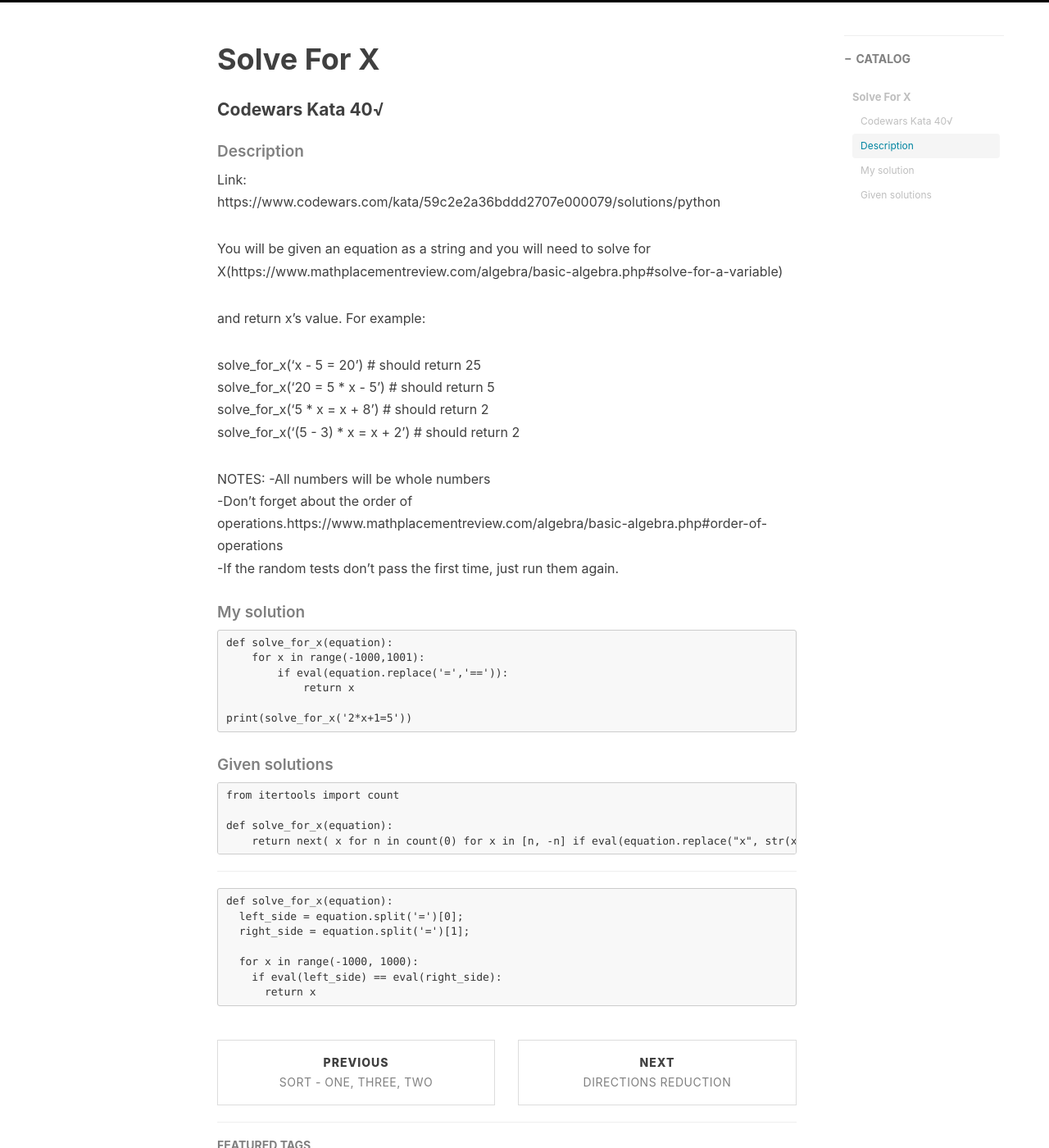
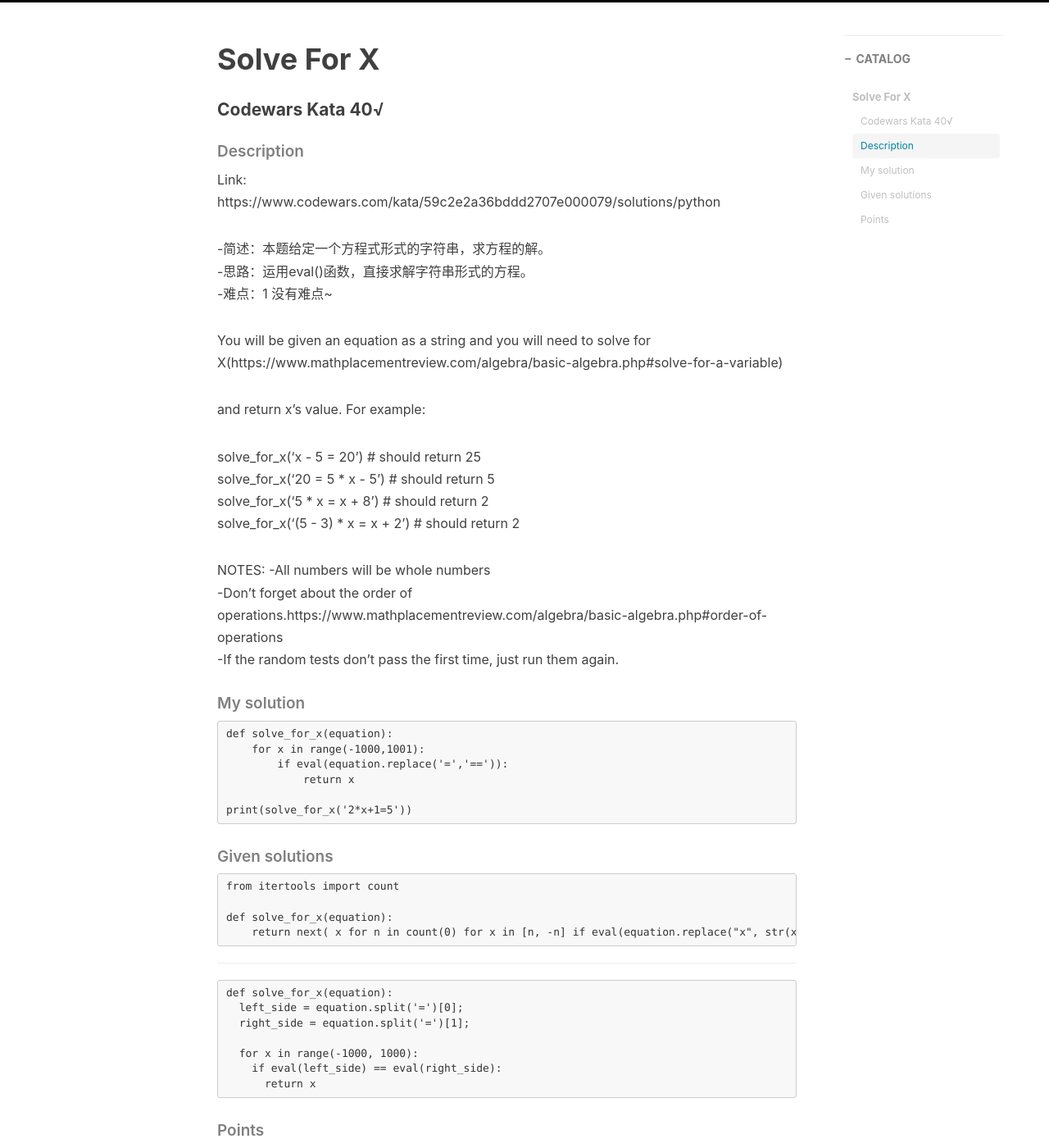
Before and after one commit to huiyanglu/huiyanglu.github.io, a Jekyll site: the page built from _posts/2018-10-21-Codewars-5kyu_solve_for_x.md, in a window 1280 px wide and 1400 px high, scrolled down 520 px. Shown: the whole window at 82% size. Built offline with Jekyll 4.4.1, drawn with Linux system fonts in a browser that asks for light colours; nearby versions of some CDN libraries; comment, search, counter and statistics services are not loaded; some of the changed text lies outside the part shown.

Commit message:
Update 2018-10-21-Codewars-5kyu_solve_for_x.md

```diff
--- a/_posts/2018-10-21-Codewars-5kyu_solve_for_x.md
+++ b/_posts/2018-10-21-Codewars-5kyu_solve_for_x.md
@@ -15,6 +15,10 @@
 ##### Description
 Link:
 https://www.codewars.com/kata/59c2e2a36bddd2707e000079/solutions/python
+
+-简述：本题给定一个方程式形式的字符串，求方程的解。
+-思路：运用eval()函数，直接求解字符串形式的方程。
+-难点：1 没有难点~
 
 You will be given an equation as a string and you will need to solve for X(https://www.mathplacementreview.com/algebra/basic-algebra.php#solve-for-a-variable)
 
@@ -52,3 +56,8 @@
       for x in range(-1000, 1000):
         if eval(left_side) == eval(right_side):
           return x
+
+##### Points
+1 函数next()，它通过调用其next ()方法从迭代器中检索下一个项目。
+
+2 count(0) 是所有整数的序列。
```
